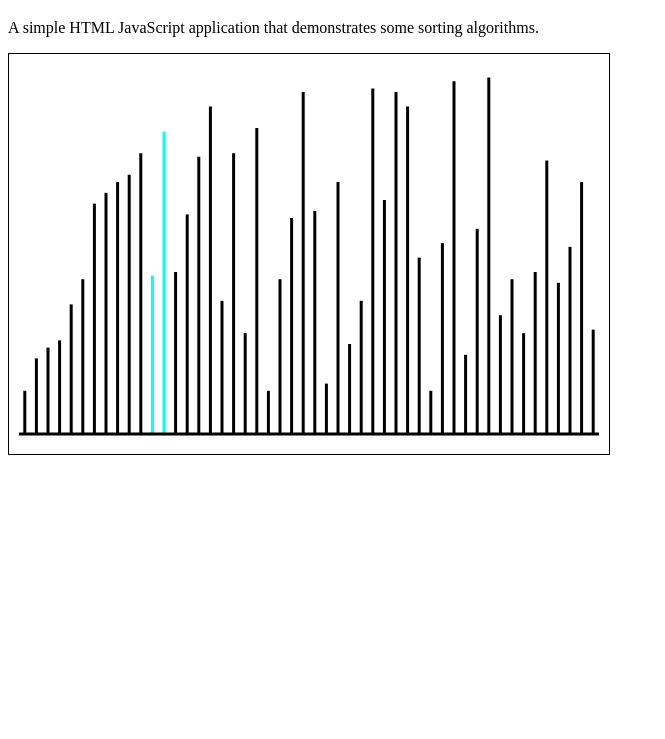
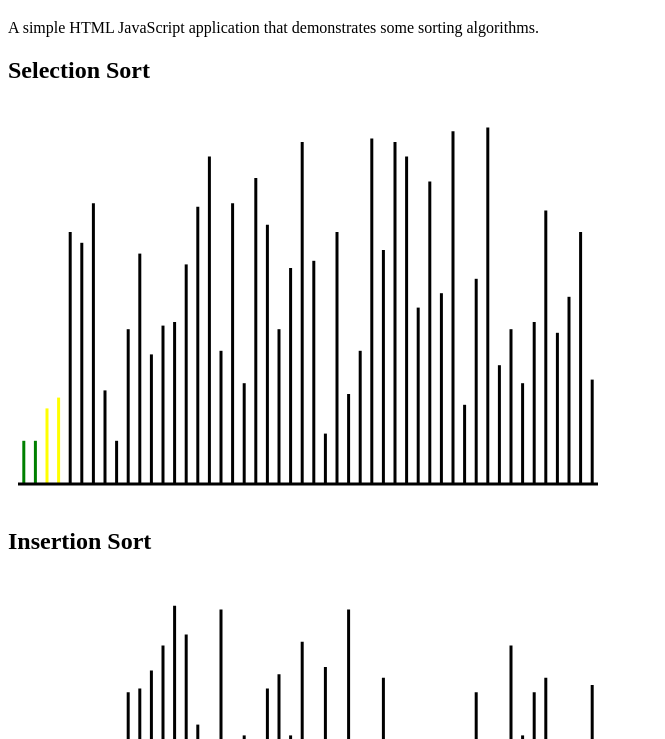
Before and after one commit to willi-berger/sort-demo, a plain HTML site: page index.html in a window 1280 px wide. Shown: the part 61-800 px from the top of the page, without its empty margins (0-665 px from the left). Drawn offline with Linux system fonts and the light colour scheme.

Commit message:
Show two sort demos in 2 canvas

```diff
--- a/index.html
+++ b/index.html
@@ -9,8 +9,15 @@
     <h1>Sort Demo</h1>
     <p>A simple HTML JavaScript application that demonstrates some sorting algorithms.</p>
 
+    <h2>Selection Sort</h2>
     <p>
-      <canvas id="canvas"
+      <canvas id="canvas0"
+        width="600"
+        height="400"/>
+    </p>
+    <h2>Insertion Sort</h2>
+    <p>
+      <canvas id="canvas1"
         width="600"
         height="400"/>
     </p>
--- a/script/main.js
+++ b/script/main.js
@@ -137,7 +137,7 @@ const SortDemo = function(canvas) {
  * Generator for the selction sort demo
  * @param {Array} items
  */
-selectionSort = function* (items) {
+const selectionSort = function* (items) {
 
     let i = 0;
     let j = 0;
@@ -171,6 +171,7 @@ selectionSort = function* (items) {
 
 
 /**
+ * Generator for the insertion sort demo
  *
  * @param {Array} items
  */
@@ -204,6 +205,8 @@ const insertionSort = function* (items) {
 }
 
 $(document).ready(function () {
-    var canvas = $("#canvas")[0]
+    var canvas = $("#canvas0")[0]
+    new SortDemo(canvas).start(selectionSort);
+    var canvas = $("#canvas1")[0]
     new SortDemo(canvas).start(insertionSort);
 })
```
